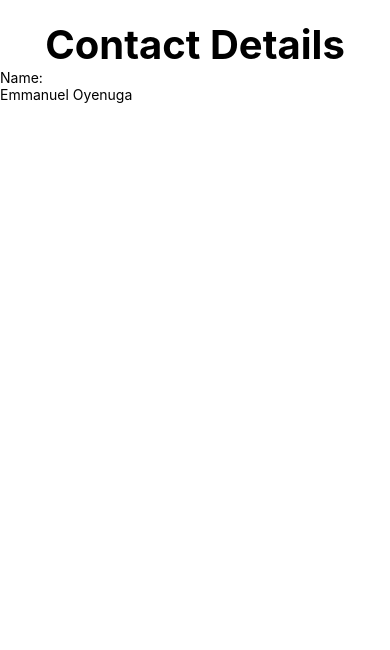
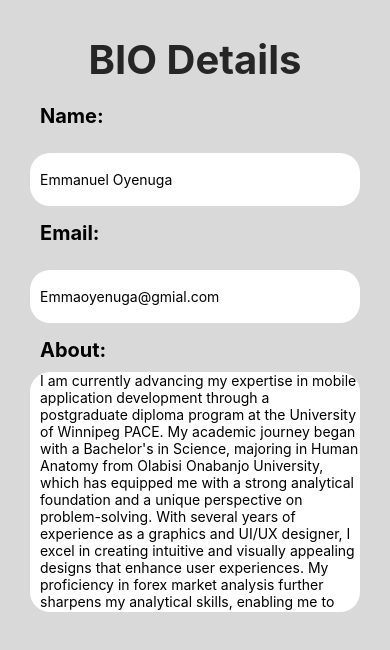
Before and after one commit to donrillycodes/BioDataPage_Emmanuel, a React Native app: screen / in a window 390 px wide. Shown: the top 650 px of the page. Built offline with nearby package versions, Linux system fonts and the light colour scheme.

Commit message:
updating the app with some styling

```diff
--- a/App.js
+++ b/App.js
@@ -6,11 +6,17 @@ export default function App() {
     <SafeAreaView style={styles.container}>
       <StatusBar style="auto" />
       <View style={styles.headerContainer}>
-        <Text style={styles.headerText}>Contact Details</Text>
+        <Text style={styles.headerText}>BIO Details</Text>
       </View>
       <View style={styles.inputField}>
         <Text style={styles.nameInput} >Name:</Text>
         <TextInput style={styles.textContainer} placeholder= "Emmanuel Oyenuga"/>
+        <Text style={styles.nameInput} >Email:</Text>
+        <TextInput style={styles.textContainer} placeholder= "Emmaoyenuga@gmial.com"/>
+        <Text style={styles.nameInput} >About:</Text>
+        <TextInput
+          multiline={true}
+          numberOfLines={10} style={styles.textArea} placeholder= "I am currently advancing my expertise in mobile application development through a postgraduate diploma program at the University of Winnipeg PACE. My academic journey began with a Bachelor's in Science, majoring in Human Anatomy from Olabisi Onabanjo University, which has equipped me with a strong analytical foundation and a unique perspective on problem-solving. With several years of experience as a graphics and UI/UX designer, I excel in creating intuitive and visually appealing designs that enhance user experiences. My proficiency in forex market analysis further sharpens my analytical skills, enabling me to dissect charts with precision and develop strategic insights.."/>
       </View>
     </SafeAreaView>
   );
@@ -19,17 +25,49 @@ export default function App() {
 const styles = StyleSheet.create({
   container: {
     flex: 1,
-    backgroundColor: '#fff',
-    // alignItems: 'center',
-    // justifyContent: 'center',
+    backgroundColor: '#D9D9D9',
   },
   headerContainer: {
     justifyContent:"center",
   },
+
   headerText: {
+    marginTop: 15,
     textAlign: "center",
     paddingTop: 20,
     fontSize: 40,
     fontWeight: "bold",
+    color: "#262626",
+  },
+  inputField: {
+    marginTop: 20,
+  },
+  nameInput: {
+    marginBottom: 10,
+    marginLeft: 40,
+    fontSize: 20,
+    fontWeight: "bold",
+  },
+  textContainer: {
+    backgroundColor: "#FFFFFF",
+    borderRadius: 20,
+    elevation: 15,
+    flexDirection: "row",
+    borderRadius: 20,
+    marginHorizontal: 30,
+    elevation: 15,
+    marginVertical: 15,
+    alignItems: "center",
+    height: 53,
+    paddingLeft: 10,
+  },
+  textArea: {
+    backgroundColor: "#FFFFFF",
+    fontSize: 14,
+    borderRadius: 20,
+    marginHorizontal: 30,
+    paddingLeft: 10,
+    alignItems: "center",
+    height: 240,
   }
 });
```
